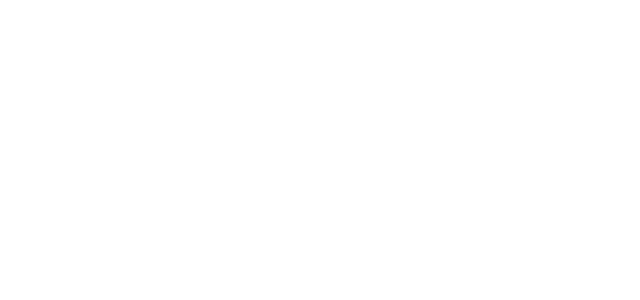
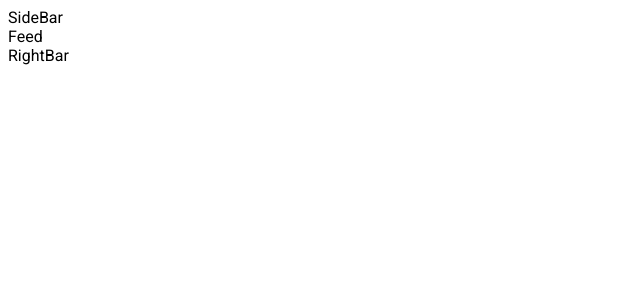
Before and after one commit to pavitpim40/fb-react-mui5, a React (Create React App) app: page / in a window 1280 px wide. Shown: the top 300 px of the page, without its empty margins (0-640 px from the left). Built offline with nearby package versions, Linux system fonts and the light colour scheme.

Commit message:
setup finish

```diff
--- a/src/App.js
+++ b/src/App.js
@@ -1,8 +1,13 @@
+import SideBar from "./components/SideBar"
+import RightBar from "./components/RightBar";
+import Feed  from "./components/Feed";
 function App() {
 
   return (
     <div >
-
+    <SideBar/>
+    <Feed/>
+    <RightBar/>
     </div>
   );
 }
```
